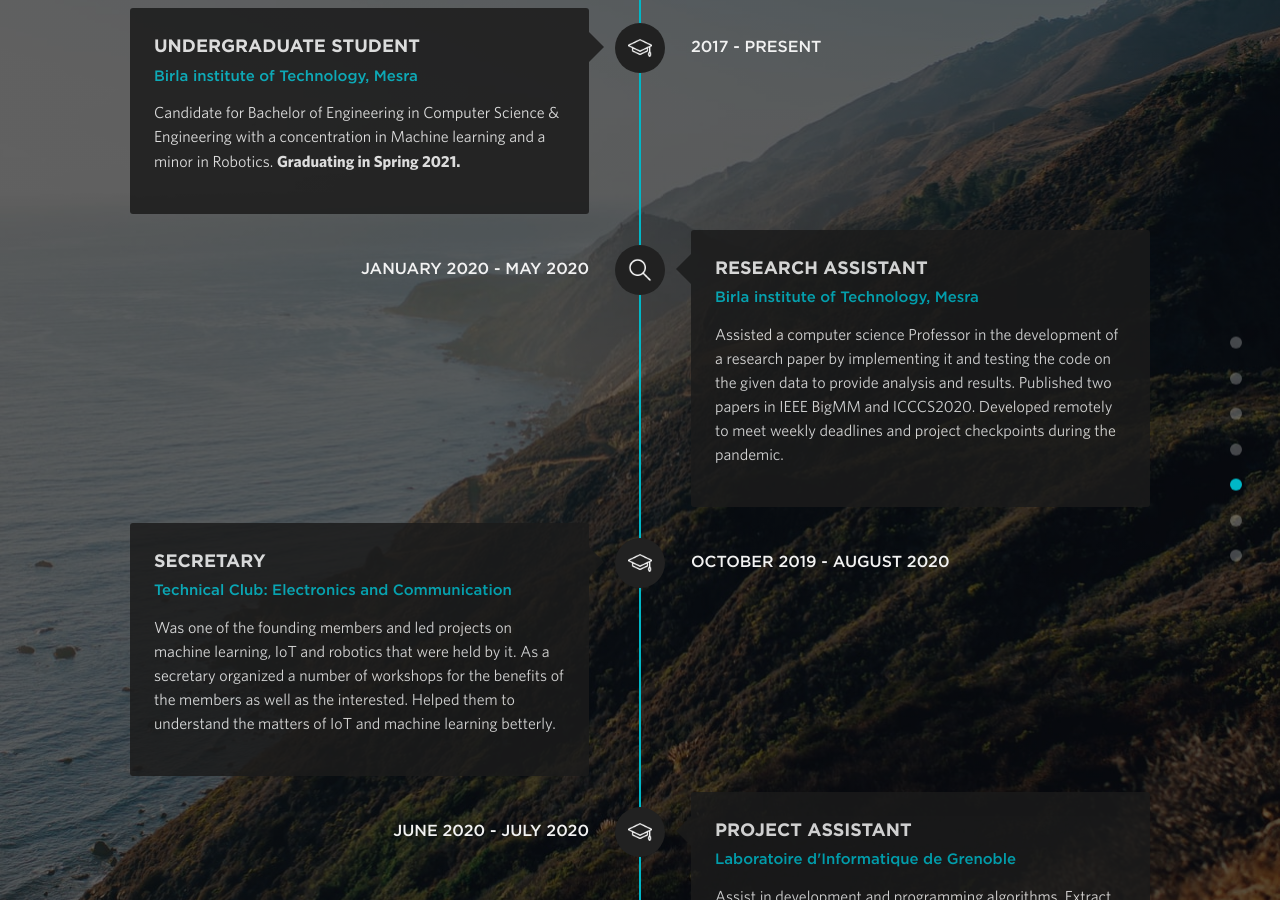
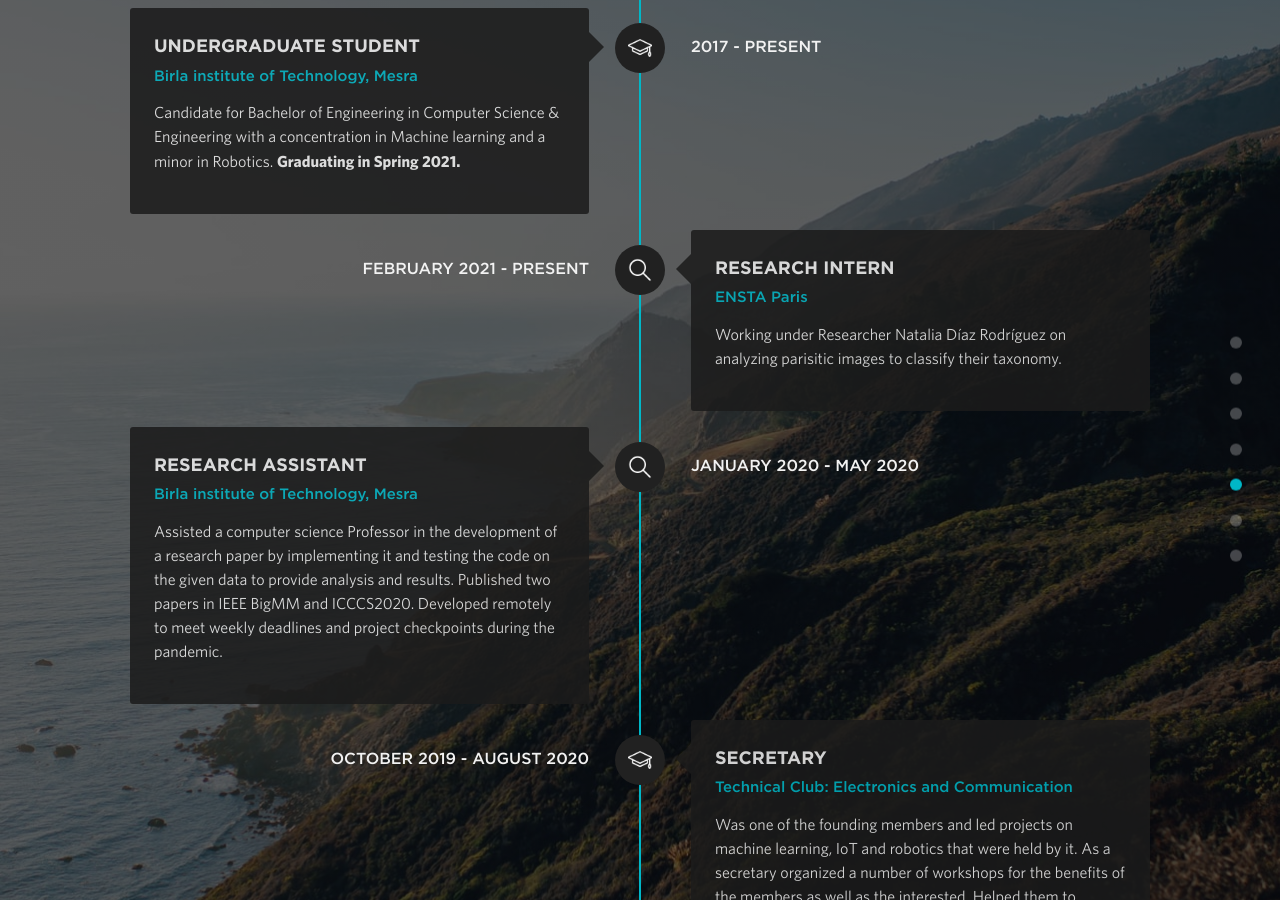
Before and after one commit to AmbiTyga/AmbiTyga.github.io, a Jekyll site: the page built from index.html, in a window 1280 px wide and 900 px high, scrolled down 3757 px. Built offline with Jekyll 4.4.1, drawn with Linux system fonts in a browser that asks for light colours; nearby versions of some CDN libraries.

Commit message:
Adding experience

```diff
--- a/_data/timeline.yml
+++ b/_data/timeline.yml
@@ -4,6 +4,14 @@
   description: Candidate for Bachelor of Engineering in Computer Science &amp; Engineering with a concentration in Machine learning and a minor in Robotics. <strong>Graduating in Spring 2021.</strong>
   sprite: university
   date: 2017 - Present
+
+- position: Research Intern
+  company: ENSTA Paris
+  url: https://www.ensta-paris.fr/
+  description: Working under Researcher Natalia Díaz Rodríguez on analyzing parisitic images to classify their taxonomy.
+  sprite: research
+  date: February 2021 - Present
+
 
 - position: Research Assistant
   company: Birla institute of Technology, Mesra
```
